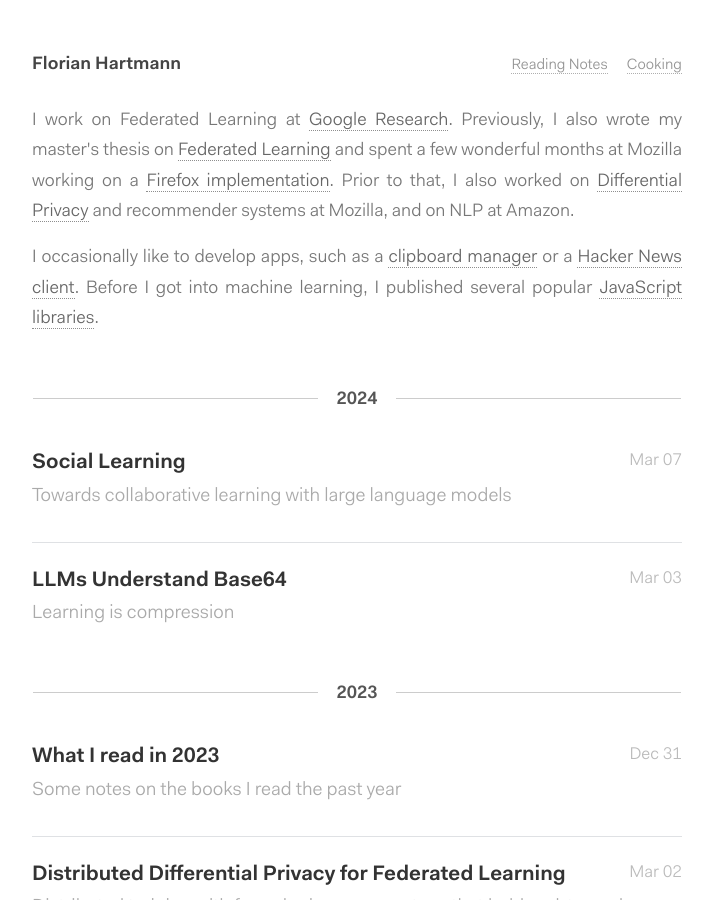
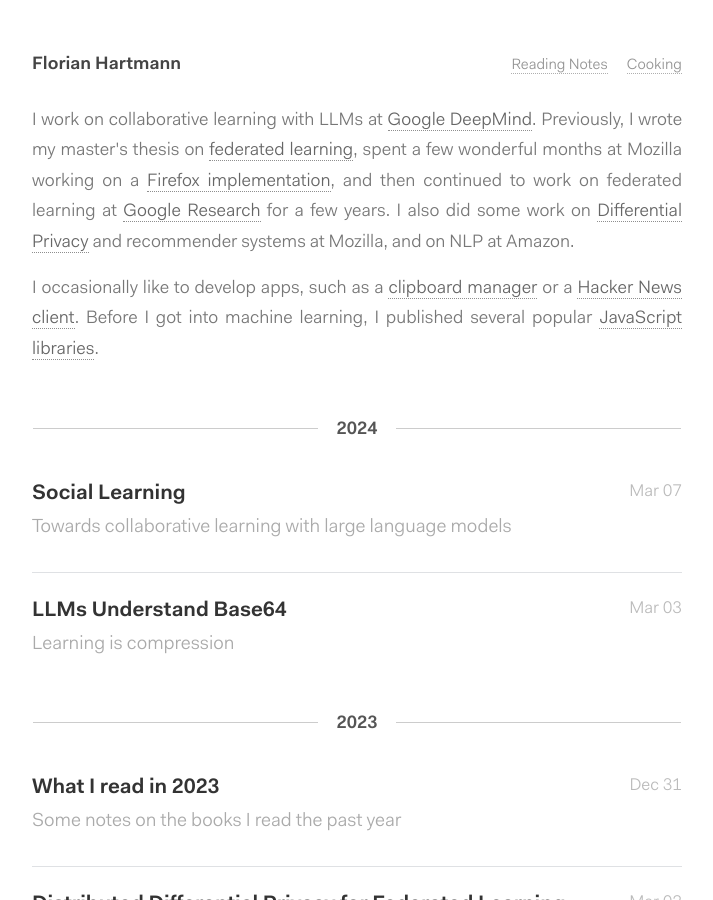
Before and after one commit to florian/florian.github.io, a Jekyll site: the page built from index.html, in a window 1280 px wide and 900 px high. Shown: the whole window, without its empty margins (283-996 px from the left). Built offline with Jekyll 4.4.1, drawn with Linux system fonts in a browser that asks for light colours; nearby versions of some CDN libraries; the list of posts is cut into pages by our own code.

Commit message:
Update bio to include Google DeepMind

```diff
--- a/index.html
+++ b/index.html
@@ -10,13 +10,16 @@ layout: default
   </ul>
 
   <p>
-  I work on Federated Learning at
-    <a href="https://research.google">Google Research</a>.
-  Previously, I also wrote my master's thesis on
-    <a href="{{ site.baseurl }}{% link _posts/2018-05-09-federated-learning.md %}">Federated Learning</a>
-  and spent a few wonderful months at Mozilla working on a
-    <a href="{{ site.baseurl }}{% link _posts/2018-08-27-federated-learning-firefox.md %}">Firefox implementation</a>.
-  Prior to that, I also worked on
+  I work on collaborative learning with LLMs at
+    <a href="https://deepmind.google">Google DeepMind</a>.
+  Previously, I wrote my master's thesis on
+    <a href="{{ site.baseurl }}{% link _posts/2018-05-09-federated-learning.md %}">federated learning</a>,
+  spent a few wonderful months at Mozilla working on a
+    <a href="{{ site.baseurl }}{% link _posts/2018-08-27-federated-learning-firefox.md %}">Firefox implementation</a>,
+    and then continued to work on federated learning at
+    <a href="https://research.google">Google Research</a>
+    for a few years.
+  I also did some work on
     <a href="{{ site.baseurl }}{% link _posts/2017-10-12-differential-privacy.md %}">Differential Privacy</a>
   and recommender systems at Mozilla, and on NLP at Amazon.
   </p>
```
